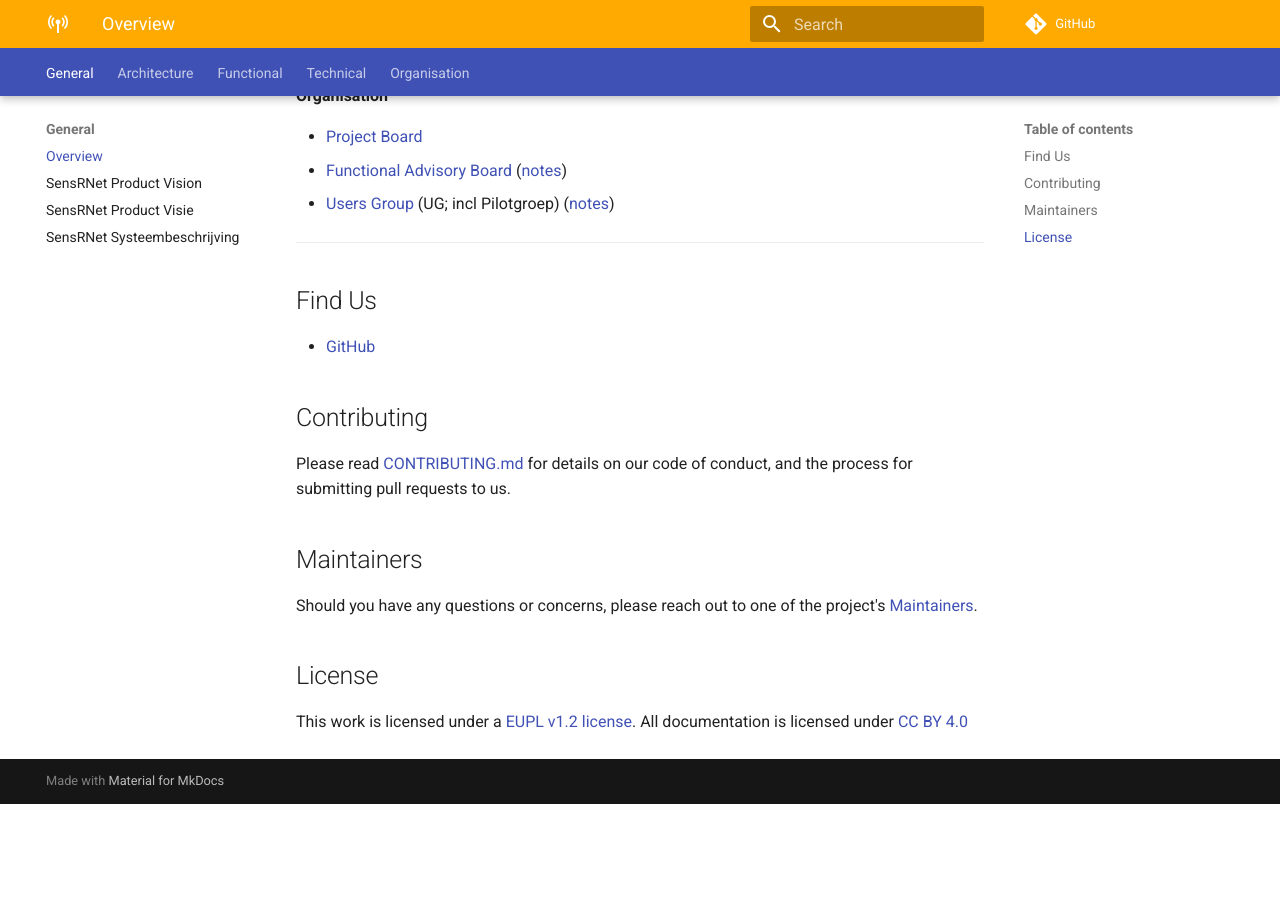
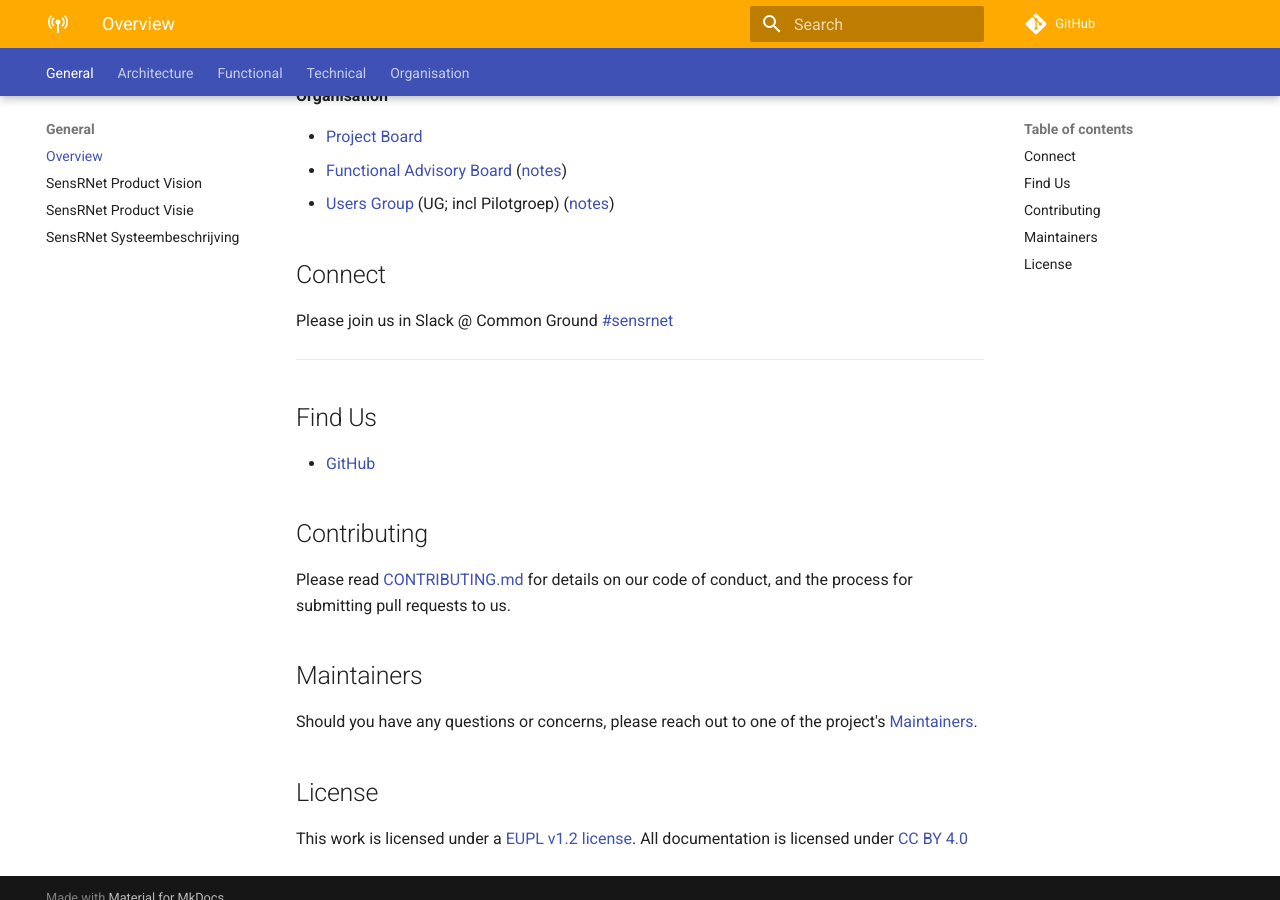
Before and after one commit to kadaster-labs/sensrnet-home, an MkDocs documentation site: the page built from docs/README.md, in a window 1280 px wide and 900 px high, scrolled down 957 px. Built offline with MkDocs 1.6.1 and Material for MkDocs 9.7.7, drawn with Linux system fonts in a browser that asks for light colours; comment, search, counter and statistics services are not loaded; before the commit the page ends 1761 px from its top, so only the background shows below that.

Commit message:
slack link added

```diff
--- a/docs/README.md
+++ b/docs/README.md
@@ -39,6 +39,10 @@ Read more:
 - [Functional Advisory Board](FAB.md) ([notes](notes/))
 - [Users Group](UsersGroup.md) (UG; incl Pilotgroep) ([notes](notes/))
 
+## Connect
+
+Please join us in Slack @ Common Ground [#sensrnet](https://samenorganiseren.slack.com/archives/C020BGH5N0J)
+
 ---
 
 ## Find Us
```
